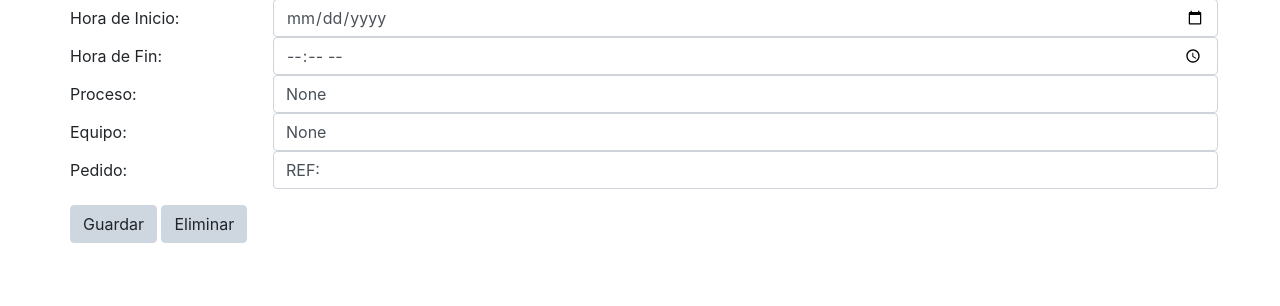
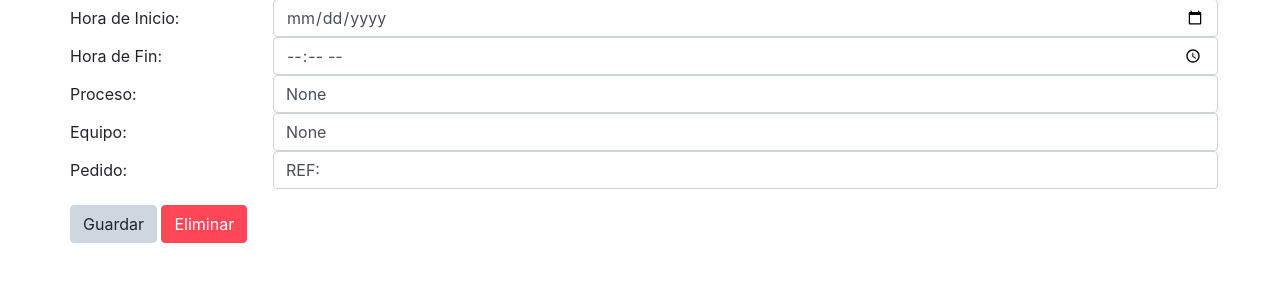
Before and after one commit to RubenDominguezTilve/DEUSTRONICS, a Django app: page /tarea/8/ in a window 1280 px wide. Shown: the part 233-539 px from the top of the page. Run offline with Django 3.2, Linux system fonts and the light colour scheme; a user stored in the database is signed in; data comes from the database, SQL or seed files in the repository; both versions use the stored data as it was after the commit; parts of the project's set-up code (start-up, migrations or seed data) failed here and were passed over; some libraries are stand-ins or nearby versions.

Commit message:
Delete Tarea

```diff
--- a/app/templates/tarea_detalle.html
+++ b/app/templates/tarea_detalle.html
@@ -6,7 +6,7 @@
     Tarea {{tarea.id}}
   </h1>
 
-  <form action="{%url 'tarea_detalle' tarea.id %}" method="POST">
+  <form action="{%url 'tarea_detalle' tarea.id %}" method="POST" class="formDetalle">
     {% csrf_token%}
     <div class="form-group row mt-4">
 
@@ -43,13 +43,13 @@
 
     </div>
     <input type="submit" class="btn btn-secondary" value="Guardar">
+  </form>
 
-    <input type="submit" class="btn btn-secondary" value="Eliminar">
-    <!--Aun sin programar-->
+  <form action="{%url 'tarea_delete'%}" method="POST" class="formDetalle">
+    {% csrf_token%}
+    <input type="hidden" name="idTarea" value="{{tarea.id}}">
+    <input type="submit" class="btn btn-danger" value="Eliminar">
   </form>
 
 </div>
-
-
-
 {%endblock%}
--- a/app/urls.py
+++ b/app/urls.py
@@ -36,7 +36,7 @@
     path('tareas/', login_required(views.TareaListView.as_view()), name='tarea_lista'),
     path('tarea/<int:pk>/', login_required(views.TareaDetailView.as_view()), name='tarea_detalle'),
     path('tarea/create/', login_required(views.TareaCreateView.as_view()), name='tarea_create'),
-    # path('tarea/delete/', login_required(views.TareaDelete), name='tarea_delete'),
+    path('tarea/delete/', login_required(views.TareaDelete), name='tarea_delete'),
 
     #Catalogos
     path('catalogo/', login_required(views.CatalogoListView.as_view()), name='catalogo_lista'),
--- a/app/views.py
+++ b/app/views.py
@@ -235,6 +235,7 @@
     pedidoBorrar.id = int(req.POST['idPedido'])
     pedidoBorrar.delete()
     return redirect('pedido_lista')
+    TareaDelete
 
 
 # -Crear: Es diferente porque pedido se crea desde catálogo, por tanto es una función y no una nueva view.
@@ -382,6 +383,14 @@
         tareaUpdate.save()
         return redirect('tarea_lista')
 
+# -Funcion para borrar un elemento en la BBDD
+def TareaDelete(req):
+    tareaBorrar = Tarea()
+    tareaBorrar.id = int(req.POST['idTarea'])
+    tareaBorrar.delete()
+    return redirect('tarea_lista')
+
+
 # -Crear
 class TareaCreateView(View):
     # --La funcion get crea la vista
```
Also changed, not shown: db.sqlite3.
